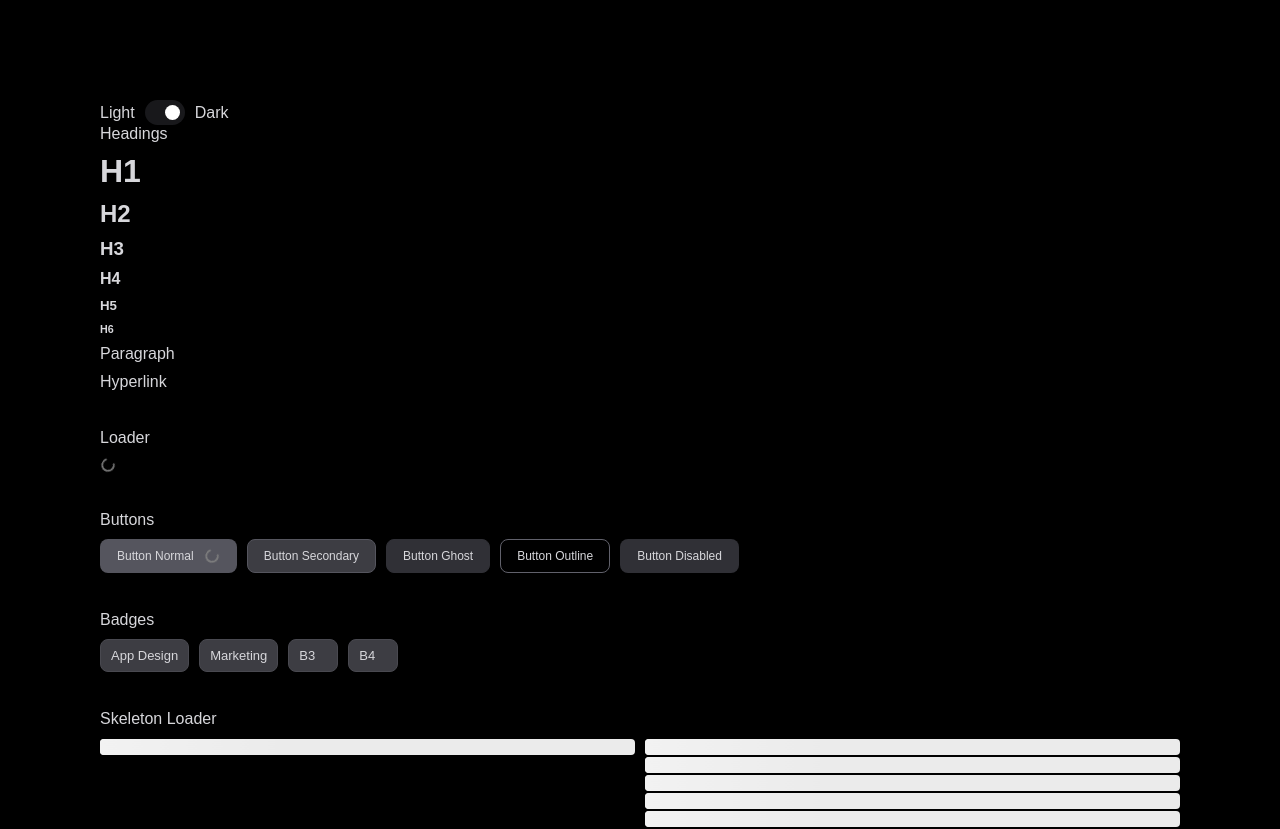
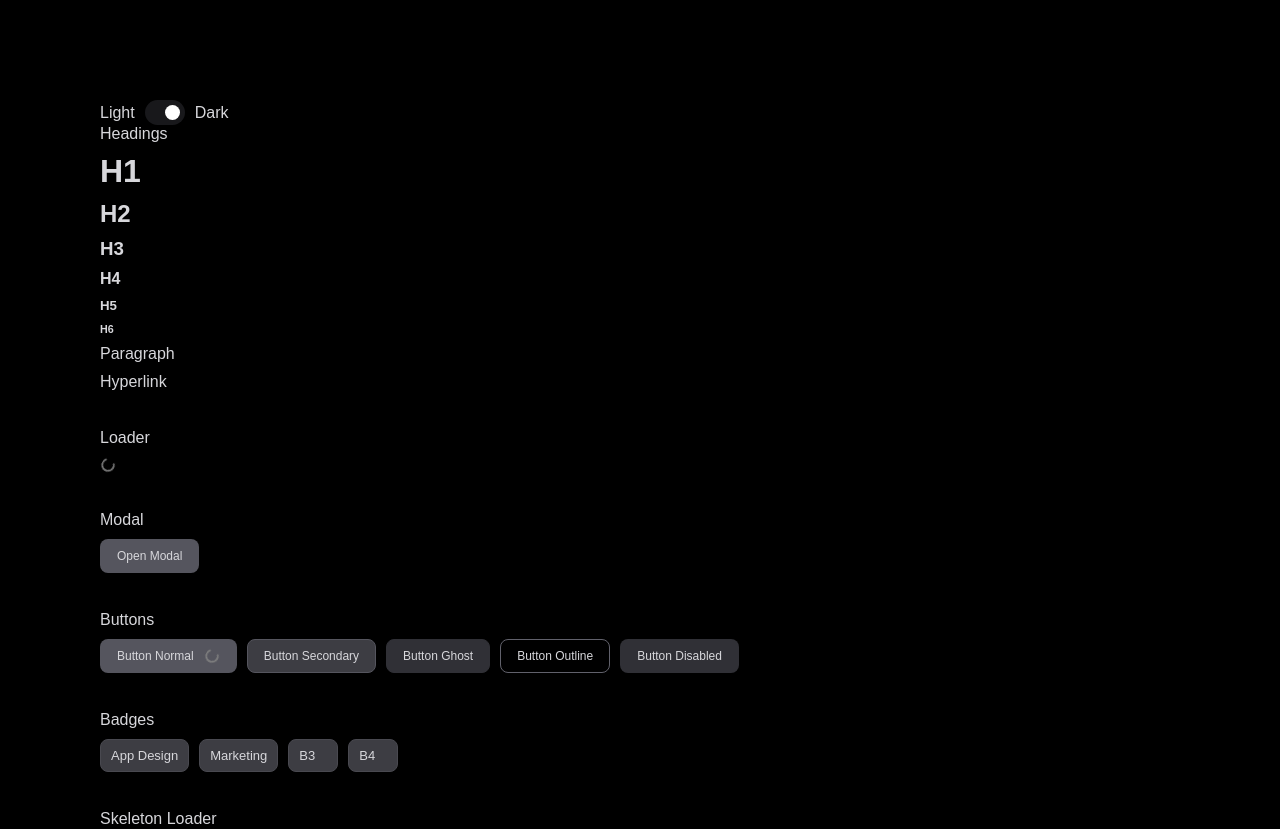
Before and after one commit to tosh99/SimpleUI, a React (Vite) app: page / in a window 1280 px wide. Shown: the top 829 px of the page. Built offline with nearby package versions, Linux system fonts and the light colour scheme.

Commit message:
Updated Modal Params

```diff
--- a/package.json
+++ b/package.json
@@ -1,7 +1,7 @@
 {
     "name": "react-simple-ui-lib",
     "description": "A Clean and Simple UI Library for React",
-    "version": "0.4.6",
+    "version": "0.4.7",
     "main": "dist/index.js",
     "module": "dist/index.js",
     "types": "dist/index.d.ts",
--- a/src/app.tsx
+++ b/src/app.tsx
@@ -17,6 +17,7 @@ import { STextarea } from './base-components/s-textarea/s-textarea';
 import { SToggle } from './base-components/s-toggle/s-toggle';
 import { STabs } from './base-components/s-tabs/s-tabs';
 import { SCheckbox } from './base-components/s-checkbox/s-checkbox';
+import { SModal } from './base-components/s-modal/s-modal';
 
 const options = [
     { label: 'Opt 1', value: 1 },
@@ -26,6 +27,7 @@ const options = [
 export function App() {
     const [opt, set_opt] = useState(options[0]);
     const [is_on, set_is_on] = useState(true);
+    const [is_modal_opened, set_is_modal_opened] = useState(false);
 
     const [theme, set_theme] = useState<'light' | 'dark'>('dark');
 
@@ -54,6 +56,22 @@ export function App() {
                     <header>Loader</header>
                     <SLoader size={16} />
                     <br />
+                    <header>Modal</header>
+                    <SButton
+                        onClick={() => {
+                            set_is_modal_opened(true);
+                        }}>
+                        Open Modal
+                    </SButton>
+                    <SModal
+                        opened={is_modal_opened}
+                        onClose={() => {
+                            set_is_modal_opened(false);
+                        }}
+                        title="Modal Title">
+                        <p>Modal Content</p>
+                    </SModal>
+                    <br />
                     <header>Buttons</header>
                     <SFlex>
                         <SButton loading={true}>Button Normal</SButton>
@@ -78,8 +96,12 @@ export function App() {
                     </SFlex>
                     <br />
                     <header>Checkbox</header>
-                    <SCheckbox checked={false} onChange={(checked) => console.log('Checkbox state:', checked)}>I am off checkbox</SCheckbox>
-                    <SCheckbox checked={true} onChange={(checked) => console.log('Checkbox state:', checked)}>I am on checkbox</SCheckbox>
+                    <SCheckbox checked={false} onChange={(checked) => console.log('Checkbox state:', checked)}>
+                        I am off checkbox
+                    </SCheckbox>
+                    <SCheckbox checked={true} onChange={(checked) => console.log('Checkbox state:', checked)}>
+                        I am on checkbox
+                    </SCheckbox>
                     <br />
                     <header>Tabs</header>
                     <STabs tab_key={0} tabs={[{ label: 'Tab 1' }, { label: 'Tab 2' }, { label: 'Tab 3' }]} onTabClick={(tab) => {}} />
@@ -87,7 +109,11 @@ export function App() {
                     <header>File Upload</header>
                     <SFlex>
                         <SFileUpload onFileUploaded={(file_content, file_name) => {}} render_button={<SButton>Upload Any</SButton>} />
-                        <SFileUpload accept_image onFileUploaded={(file_content, file_name) => {}} render_button={<SButton variant={'outline'}>Upload Image</SButton>} />
+                        <SFileUpload
+                            accept_image
+                            onFileUploaded={(file_content, file_name) => {}}
+                            render_button={<SButton variant={'outline'}>Upload Image</SButton>}
+                        />
                     </SFlex>
                     <br />
                     <header>Inputs</header>
--- a/src/base-components/s-modal/s-modal.module.scss
+++ b/src/base-components/s-modal/s-modal.module.scss
@@ -14,12 +14,13 @@
     .modal {
         margin-top: 40px;
         background: white;
-        height: max-content;
-        max-height: calc(100% - 80px);
         padding: 20px;
         border-radius: 10px;
-        width: 568px;
-        max-width: 90%;
+        width: var(--ModalMaxWidth);
+        height: var(--ModalMaxHeight);
+        max-width: var(--ModalMaxWidth);
+        max-height: var(--ModalMaxHeight);
+        background-color: var(--ModalBackgroundColor);
 
         .modalHeader {
             display: flex;
--- a/src/styles/base/theme.dark.scss
+++ b/src/styles/base/theme.dark.scss
@@ -128,6 +128,11 @@ big {
     --TextAreaMinHeight: 120px;
     --TextAreaLabelColor: var(--InputLabelColor);
     --TextAreaLabelFontSize: var(--InputLabelFontSize);
+
+    // Modal
+    --ModalBackgroundColor: hsl(240 5% 25%);
+    --ModalMaxWidth: 90%;
+    --ModalMaxHeight: calc(100% - 80px);
 }
 
 //Mobile
--- a/src/styles/base/theme.scss
+++ b/src/styles/base/theme.scss
@@ -112,6 +112,11 @@ html, body, input, header, span, p, button, div, section, h1, h2, h3, h4, h5, h6
     --TextAreaMinHeight: 120px;
     --TextAreaLabelColor: var(--InputLabelColor);
     --TextAreaLabelFontSize: var(--InputLabelFontSize);
+
+    // Modal
+    --ModalBackgroundColor: hsl(240 5% 25%);
+    --ModalMaxWidth: 90%;
+    --ModalMaxHeight: calc(100% - 80px);
 }
 
 //Mobile
```
